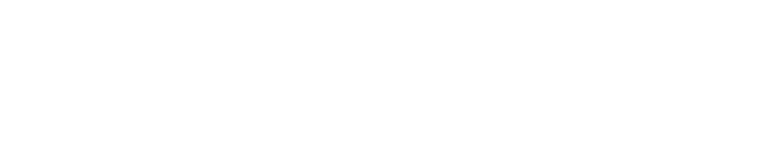
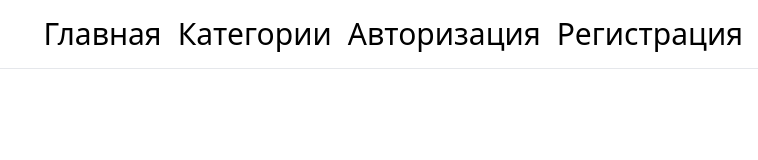
Before and after one commit to afk-acc/jsd_blog, a plain HTML site: page index.html in a window 1280 px wide. Shown: the whole page, without its empty margins (522-1280 px from the left). Drawn offline with Linux system fonts and the light colour scheme; the site is published under a folder, as on GitHub Pages, so addresses that start at the root find nothing.

Commit message:
Update index.html

```diff
--- a/index.html
+++ b/index.html
@@ -5,8 +5,8 @@
     <link rel="icon" type="image/svg+xml" href="/vite.svg" />
     <meta name="viewport" content="width=device-width, initial-scale=1.0" />
     <title>Vite + Vue</title>
-    <script type="module" crossorigin src="/assets/index-5ced1a7f.js"></script>
-    <link rel="stylesheet" href="/assets/index-fc7b41d3.css">
+    <script type="module" crossorigin src="assets/index-5ced1a7f.js"></script>
+    <link rel="stylesheet" href="assets/index-fc7b41d3.css">
   </head>
   <body>
     <div id="app"></div>
```
